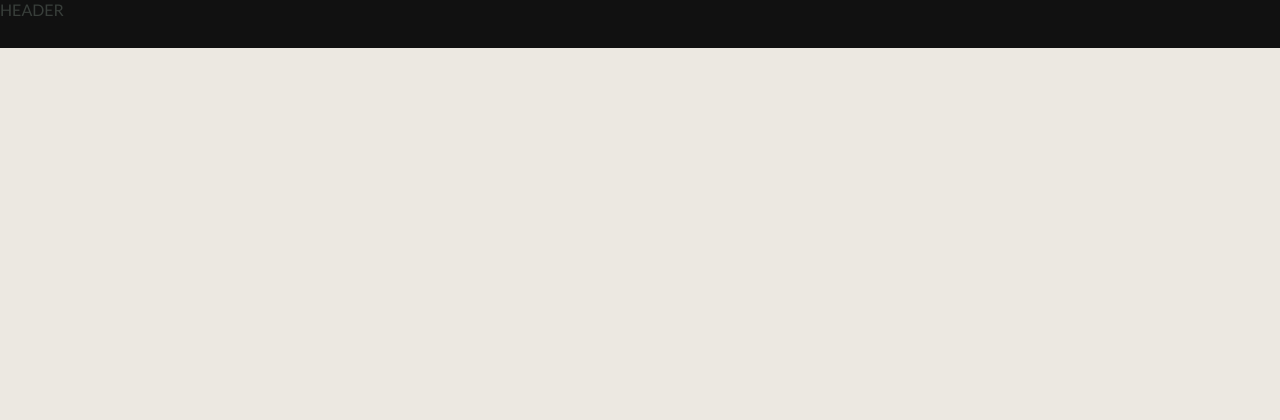
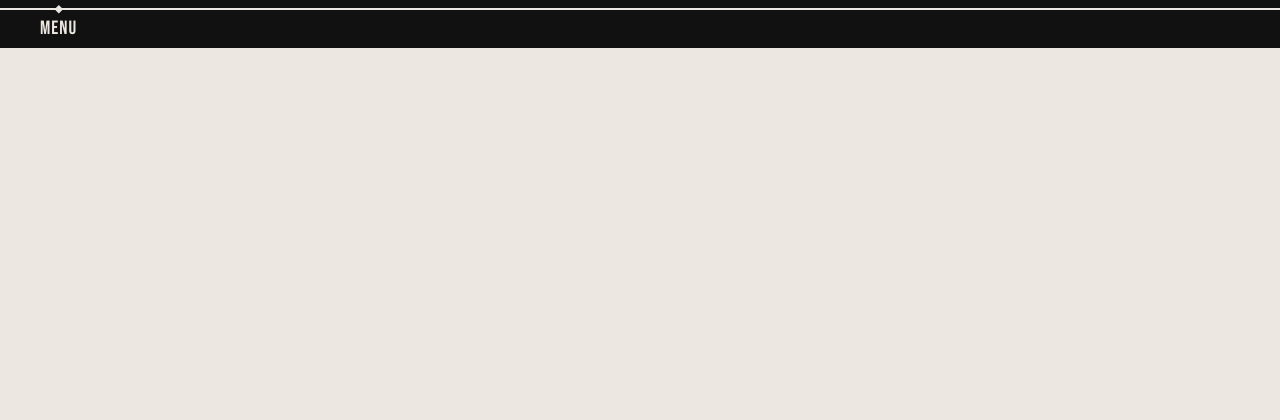
Before and after one commit to Davi-S/Toolorant, a Python web app: template src/flask_application/index_bp/templates/index/in_development.html in a window 1280 px wide. Shown: the top 420 px of the page. Run offline with Jinja, Linux system fonts and the light colour scheme; the template is opened without the code that fills it, so the values that code supplies are empty; some libraries are stand-ins or nearby versions.

Commit message:
Added header
• Main header added on the base template

```diff
--- a/src/flask_application/instalocker_bp/templates/instalocker/index.html
+++ b/src/flask_application/instalocker_bp/templates/instalocker/index.html
@@ -1,5 +1,5 @@
 {% extends 'base.html' %}
-{% block title %}Profiles{% endblock %}
+{% block title %}Instalocker{% endblock %}
 {% block main_attr %}class="l-instalocker"{% endblock %}
 {% block main %}
     <form id="new-profile-form" method="post" autocomplete="off">
--- a/src/flask_application/static/css/base.css
+++ b/src/flask_application/static/css/base.css
@@ -26,10 +26,6 @@ a {
     text-decoration: None;
 }
 
-ul {
-    margin: 0;
-}
-
 /* TODO: change button color to be the background color instead of just transparent */
 button,
 input,
--- a/src/flask_application/static/css/layout.css
+++ b/src/flask_application/static/css/layout.css
@@ -1,4 +1,5 @@
 #l-main-header {
+    position: relative;
     background-color: var(--black-shade);
     height: 3em;
 }
@@ -25,7 +26,7 @@
 }
 
 .l-instalocker {
-    padding: 0.5em 2.5em;
+    padding: 0.5rem 2.5rem;
     /* box-sizing: border-box;
     height: calc(100vh - 3em);
     overflow: hidden; */
--- a/src/flask_application/static/css/module.css
+++ b/src/flask_application/static/css/module.css
@@ -16,7 +16,22 @@
     width: 0.35rem;
 }
 
-.diamond-list.rotating-diamond li:hover::before {
+.diamond-list-light.diamond-list li::before {
+    background-color: var(--primary-color);
+}
+
+.diamond-list-horizontal.diamond-list li {
+    display: inline;
+    position: relative;
+}
+
+.diamond-list-horizontal.diamond-list li::before {
+    position: absolute;
+    margin-top: -0.7rem;
+    left: calc(50% - 0.35rem/2);
+}
+
+.rotating-diamond.diamond-list li:hover::before {
     /* 180 + 45 (the angle for a square to look like a "diamond" is 45) */
     transform: rotate(225deg);
 }
@@ -26,7 +41,7 @@
 }
 
 .drawer-list li:hover>* {
-    padding-left: 0.8em;
+    padding: 0 0 0 0.8em;
 }
 
 .highlight li * {
@@ -36,6 +51,34 @@
 
 .highlight li:hover * {
     color: var(--accent-color);
+}
+
+.highlight-light.highlight li * {
+    color: var(--primary-color);
+}
+
+.highlight-light.highlight li:hover * {
+    color: var(--accent-color);
+}
+
+#header-list {
+    font-family: 'Bebas Neue', sans-serif;
+    font-size: 1.2rem;
+    letter-spacing: 1px;
+    padding: 0 1.5rem 0 1.5rem;
+    text-transform: uppercase;
+    transform: translateY(calc(-1px + -0.35rem/2 + -0.5rem));
+}
+
+#header-list li {
+    margin: 0 1rem 0 1rem;
+}
+
+#header-line {
+    position: absolute;
+    width: 100%;
+    border-top: 2px solid var(--primary-color);
+    margin-top: 0.5rem;
 }
 
 .btn {
--- a/src/flask_application/templates/base.html
+++ b/src/flask_application/templates/base.html
@@ -33,7 +33,12 @@
     {% block header %}
         <!-- TODO: Make header -->
         <header id="l-main-header">
-            HEADER
+            <div id="header-line">
+                <ul id="header-list" class="diamond-list diamond-list-light diamond-list-horizontal rotating-diamond highlight highlight-light">
+                    <li><a href="{{ url_for('index_bp.index') }}">Menu</a></li>
+                    <!-- TODO: make it show all other tools except for the one in use -->
+                </ul>
+            </div>
         </header>
     {% endblock %}
     <main {% block main_attr %}{% endblock %}>
```
